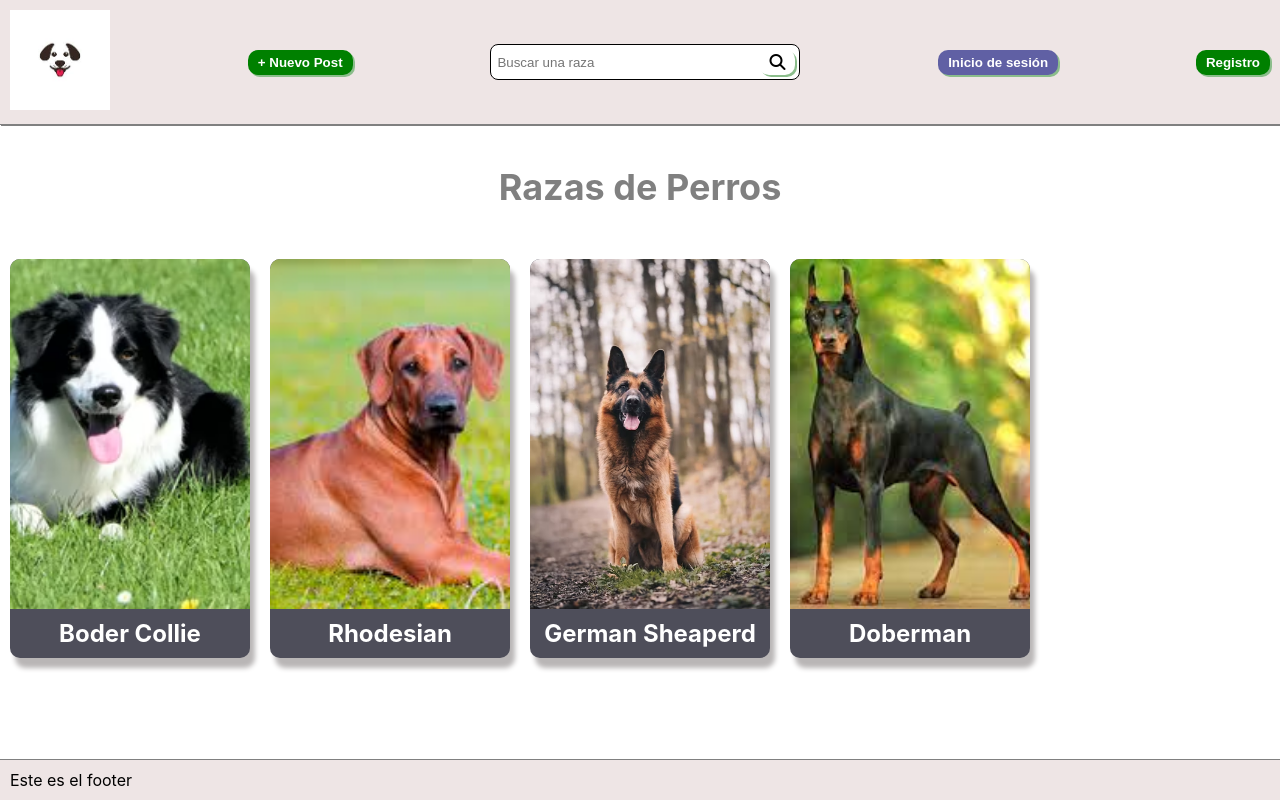
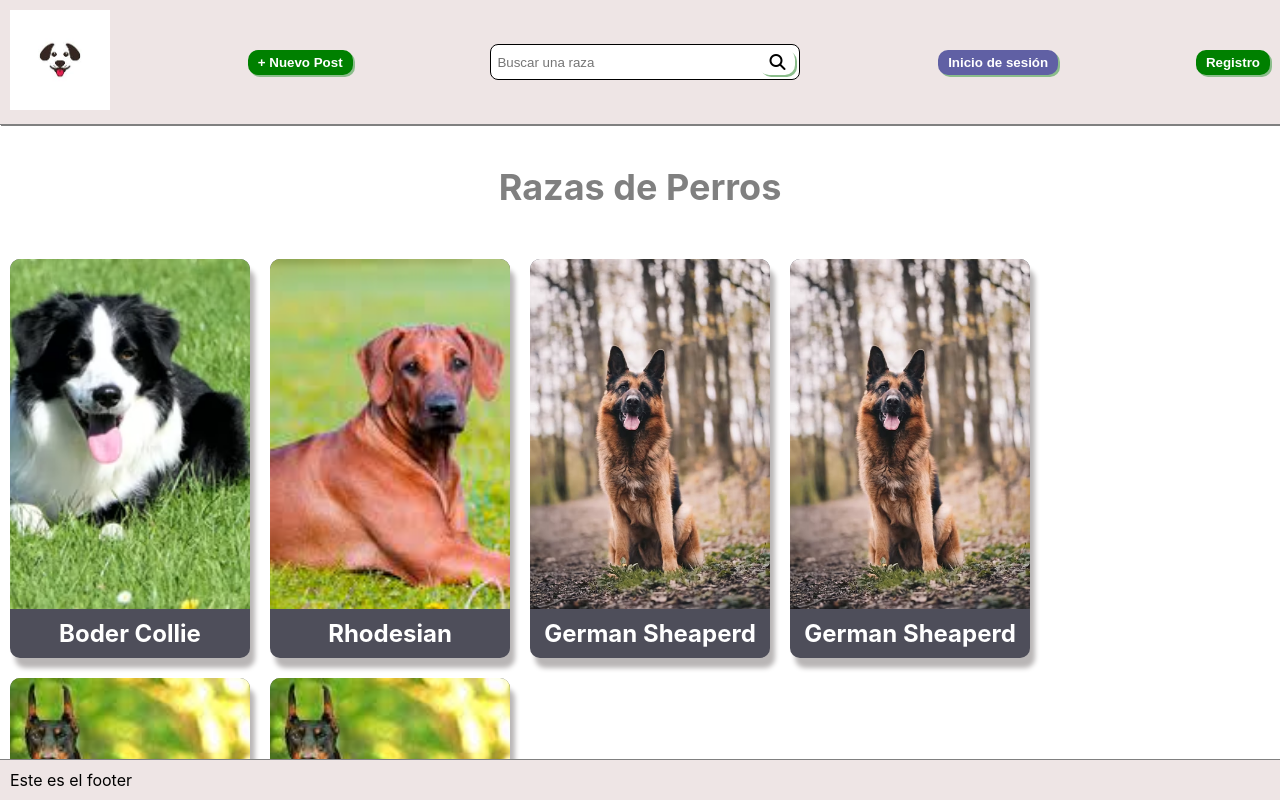
Before and after one commit to MTICciclo3/explicacion-react, a React (Create React App) app: page / in a window 1280 px wide. Built offline with nearby package versions, Linux system fonts and the light colour scheme.

Commit message:
Cambio de scroll

```diff
--- a/src/pages/index.jsx
+++ b/src/pages/index.jsx
@@ -11,9 +11,11 @@ function Index() {
         <h1>Razas de Perros</h1>
       </div>
       <ul className="breedCardContainer">
-        <CardRazasPerros nombreRaza="Boder Collie" imagen={BorderCollie} />
+        <CardRazasPerros nombreRaza="Boder Collie" imagen={BorderCollie}/>
         <CardRazasPerros nombreRaza="Rhodesian" imagen={Rhodesian} />
         <CardRazasPerros nombreRaza="German Sheaperd" imagen={GermanSheaperd} />
+        <CardRazasPerros nombreRaza="German Sheaperd" imagen={GermanSheaperd} />
+        <CardRazasPerros nombreRaza="Doberman" imagen={Doberman} />
         <CardRazasPerros nombreRaza="Doberman" imagen={Doberman} />
       </ul>
     </section>
--- a/src/styles/App.css
+++ b/src/styles/App.css
@@ -8,10 +8,12 @@ ul {
   display: flex;
   flex-direction: column;
   height: 100vh;
+  overflow-y: hidden;
 }
 
 .mainContainer > main{
   height: 100%;
+  overflow-y: scroll;
 }
 
 .mainContainer > footer {
@@ -93,6 +95,7 @@ ul {
 
 .breedCardContainer {
   display: flex;
+  flex-wrap: wrap;
   border-radius: 10px;
 }
 
```
